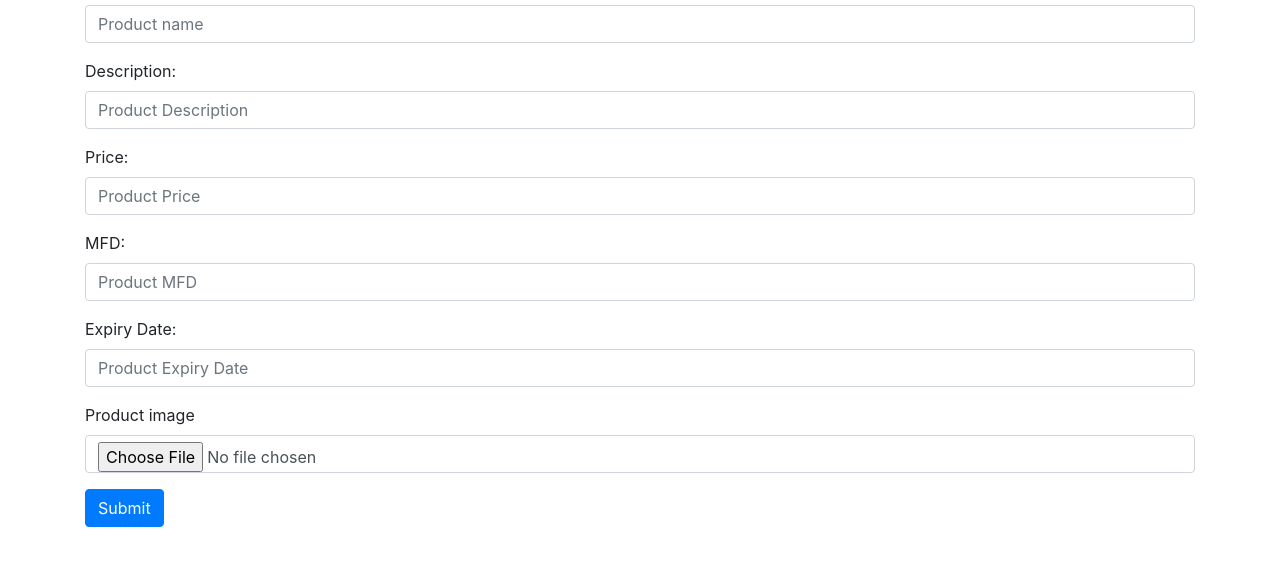
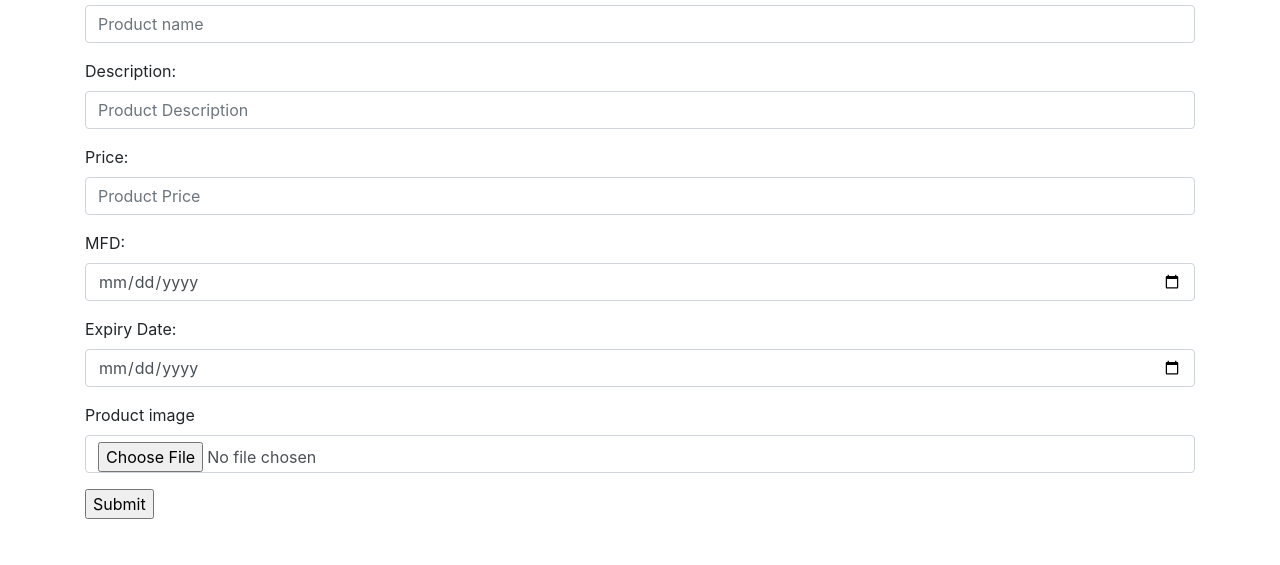
Before and after one commit to mahithachodavarapu/Module_8_E3, a plain HTML site: page Form/home.html in a window 1280 px wide. Shown: the part 121-686 px from the top of the page. Drawn offline with nearby package versions, Linux system fonts and the light colour scheme.

Commit message:
Update home.html

```diff
--- a/Form/home.html
+++ b/Form/home.html
@@ -14,7 +14,7 @@
 <br>
 <div class="container">
  <center> <h2>Product Catalogue</h2></center>
-  <form action="/action_page.php">
+  <form id="myForm" action="/action_page.php">
     <div class="form-group">
       <label for="name">Name:</label>
       <input type="text" class="form-control" id="name" placeholder="Product name" name="name">
@@ -29,19 +29,40 @@
     </div>
     <div class="form-group">
       <label for="MFD">MFD:</label>
-      <input type="text" class="form-control" id="MFD" placeholder="Product MFD" name="MFD">
+      <input type="date" class="form-control" id="MFD" placeholder="Product MFD" name="MFD">
     </div>
     <div class="form-group">
       <label for="Expiry Date">Expiry Date:</label>
-      <input type="text" class="form-control" id="Expiry Date" placeholder="Product Expiry Date" name="Expiry Date">
+      <input type="date" class="form-control" id="ExpiryDate" placeholder="Product Expiry Date" name="ExpiryDate">
     </div>
     <div class="form-group">
-        <label class="form-label" for="customFile">Product image</label>
-        <input type="file" class="form-control" id="customFile" /></div>
+        <label class="form-label" for="image">Product image</label>
+        <input type="file" class="form-control" id="image" /></div>
 
-    <button type="submit" class="btn btn-primary">Submit</button>
+    <input type="button" onclick="myFunction()" value="Submit">
   </form>
+<script>
+function myFunction() {
+    var IName= document.getElementById("name");
+    localStorage.setItem("name", IName.value);
 
+    var Description = document.getElementById("Description");
+    localStorage.setItem("Description", Description.value);
+
+    var Price = document.getElementById("Price");
+    localStorage.setItem("Price", Price.value);
+
+    var MFD = document.getElementById("MFD");
+    localStorage.setItem("MFD", MFD.value);
+
+    var ExpiryDate = document.getElementById("ExpiryDate");
+    localStorage.setItem("ExpiryDate", ExpiryDate.value);
+
+    var image = document.getElementById("image");
+    localStorage.setItem("image", image.value);
+
+}
+</script>
 </div>
 
 </body>
```
